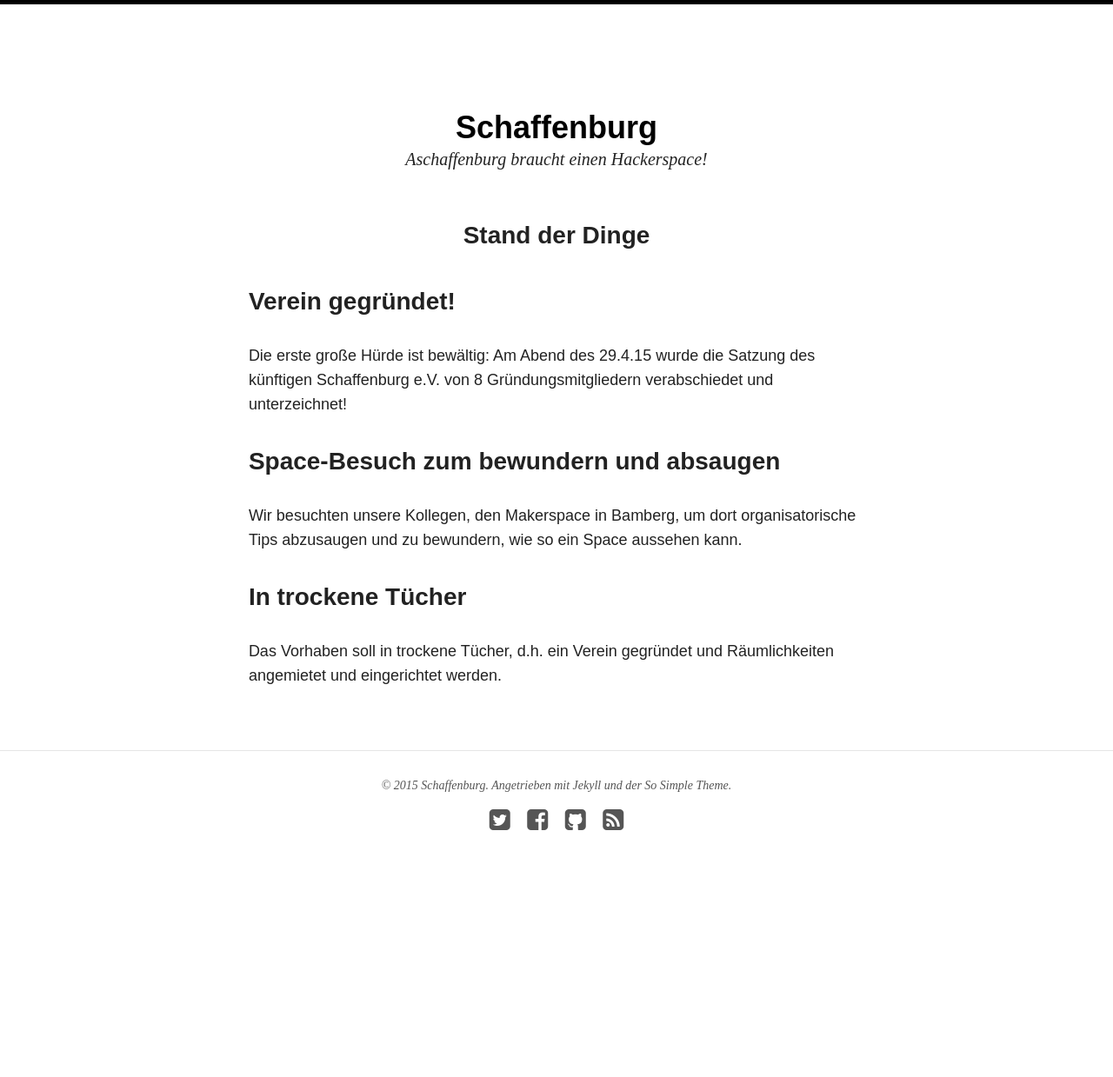
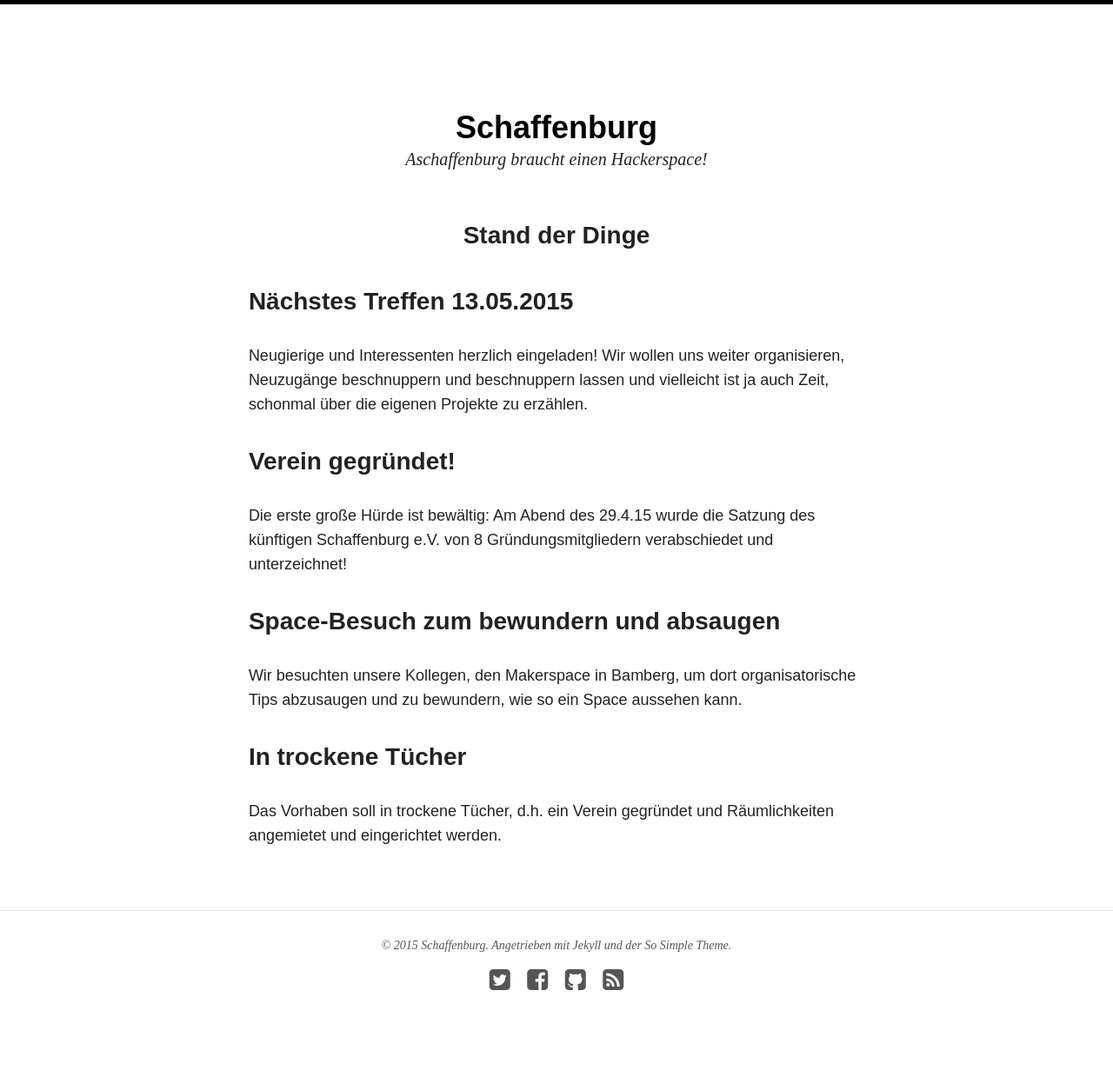
Before and after one commit to Schaffenburg/schaffenburg.github.io, a Jekyll site: the page built from neues/index.md, in a window 1280 px wide. Shown: the whole page at 87% size. Built offline with Jekyll 4.4.1, drawn with Linux system fonts in a browser that asks for light colours; nearby versions of some CDN libraries; before the commit the page ends 1055 px from its top, so only the background shows below that.

Commit message:
Termin 13.05.2015 hinzugefuegt!

```diff
--- a/neues/index.md
+++ b/neues/index.md
@@ -7,6 +7,9 @@ excerpt: "Neuigkeiten rund um den Space"
 modified: 2014-08-08T19:44:38.564948-04:00
 ---
 ### <center>Stand der Dinge</center>
+
+### Nächstes Treffen 13.05.2015
+Neugierige und Interessenten herzlich eingeladen! Wir wollen uns weiter organisieren, Neuzugänge beschnuppern und beschnuppern lassen und vielleicht ist ja auch Zeit, schonmal über die eigenen Projekte zu erzählen.
 
 ### Verein gegründet!
 Die erste große Hürde ist bewältig: Am Abend des 29.4.15 wurde die Satzung des künftigen Schaffenburg e.V. von 8 Gründungsmitgliedern verabschiedet und unterzeichnet!
```
